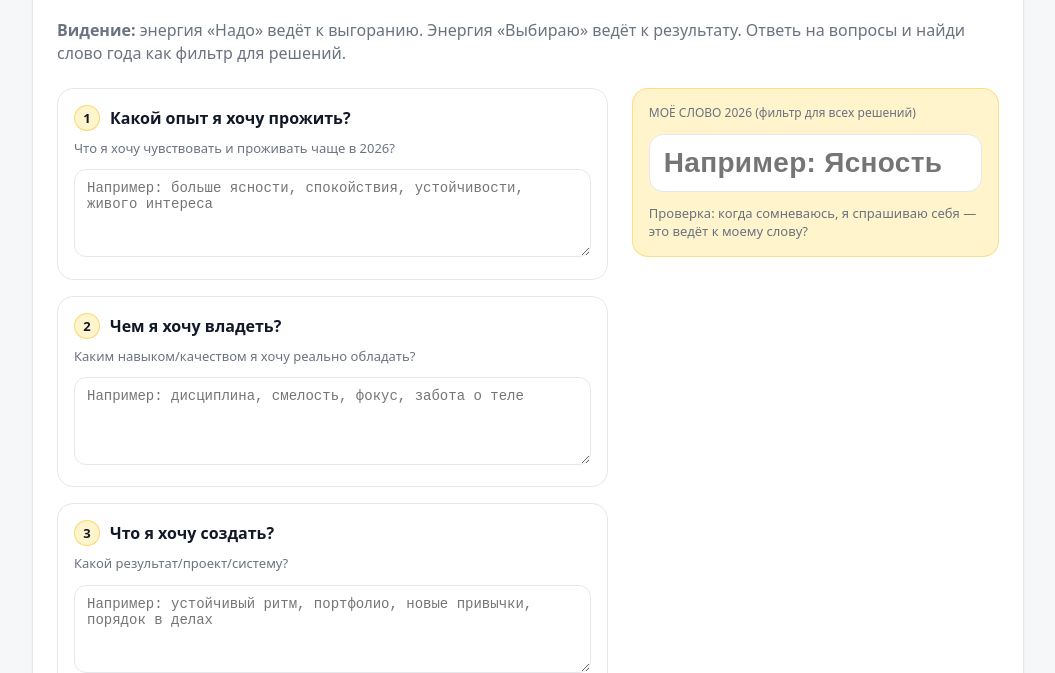
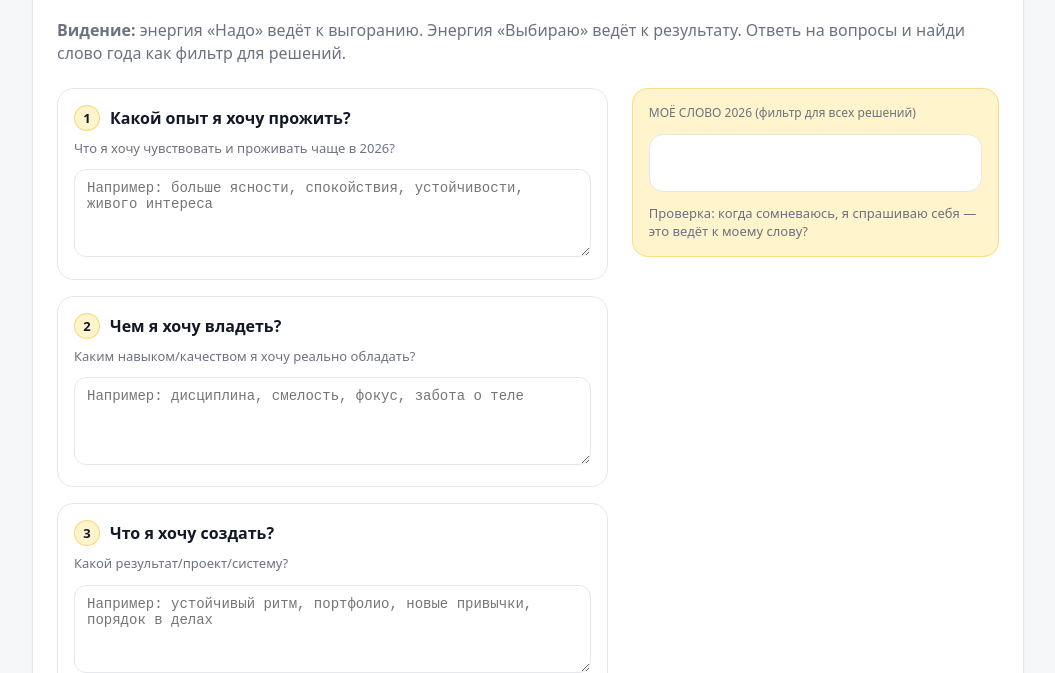
Before and after one commit to ishtaprema/card_2026, a plain HTML site: page tool3.html in a window 1280 px wide. Shown: the part 127-800 px from the top of the page, without its empty margins (112-1167 px from the left). Drawn offline with Linux system fonts and the light colour scheme.

Commit message:
Update tool3.html

```diff
--- a/tool3.html
+++ b/tool3.html
@@ -52,7 +52,7 @@
           <aside>
             <div class="note">
               <p class="word-caption">МОЁ СЛОВО 2026 (фильтр для всех решений)</p>
-              <input class="word-input" type="text" placeholder="Например: Ясность" aria-label="Моё слово 2026" />
+              <input class="word-input" type="text" aria-label="Моё слово 2026" />
               <p class="helper">Проверка: когда сомневаюсь, я спрашиваю себя — это ведёт к моему слову?</p>
             </div>
           </aside>
```
